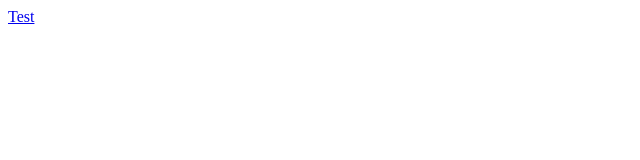
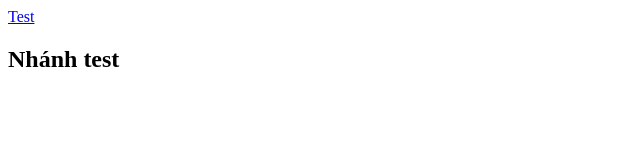
Before and after one commit to MinhLam577/PBL04_DUT_DoAnHeDieuHanhVaMangMayTinh, a plain HTML site: page index.html in a window 1280 px wide. Shown: the whole page, without its empty margins (0-640 px from the left). Drawn offline with Linux system fonts and the light colour scheme.

Commit message:
Update index.html

```diff
--- a/index.html
+++ b/index.html
@@ -9,6 +9,7 @@
 
 <body>
     <a href="/">Test</a>
+    <h2>Nhánh test</h2>
 </body>
 
 </html>
```
